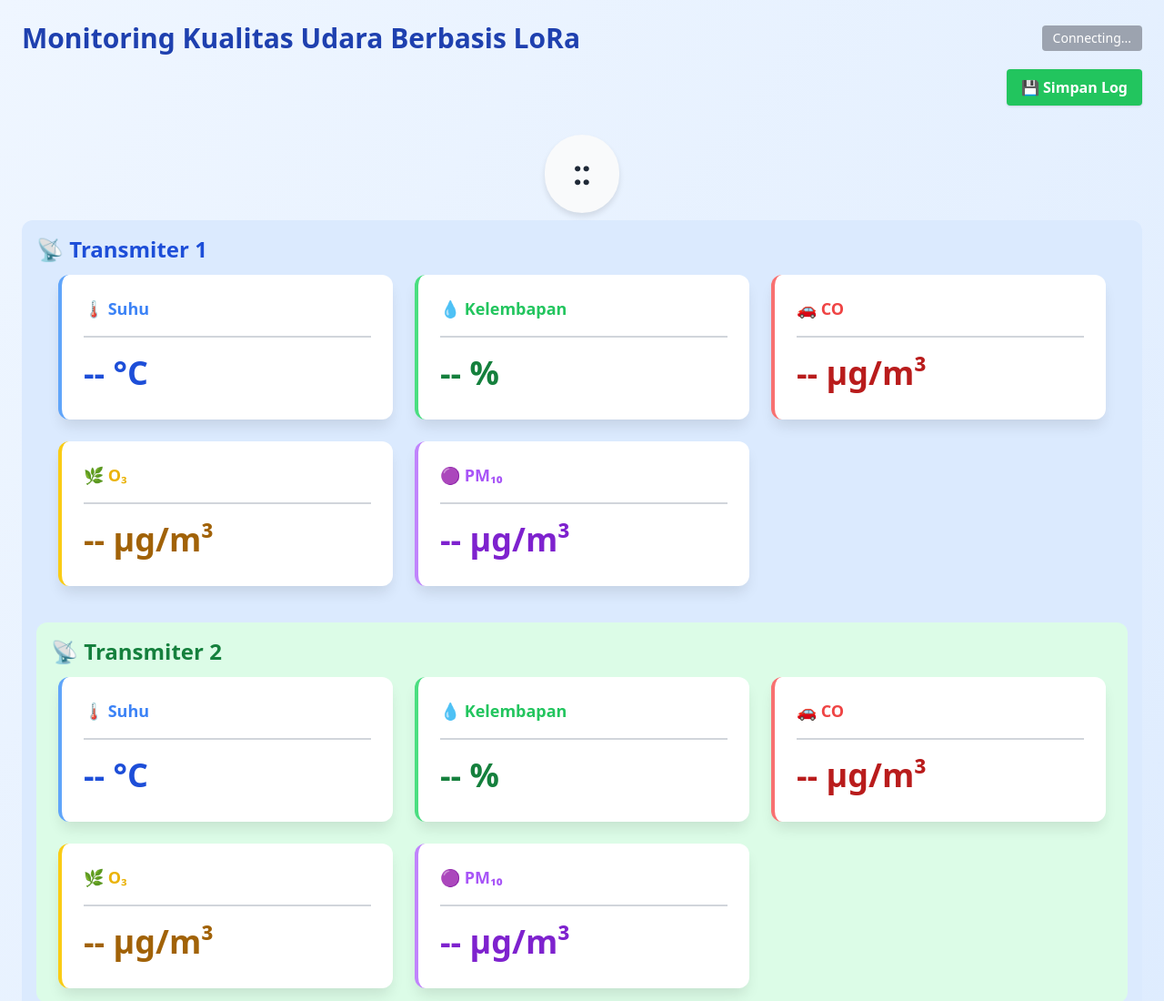
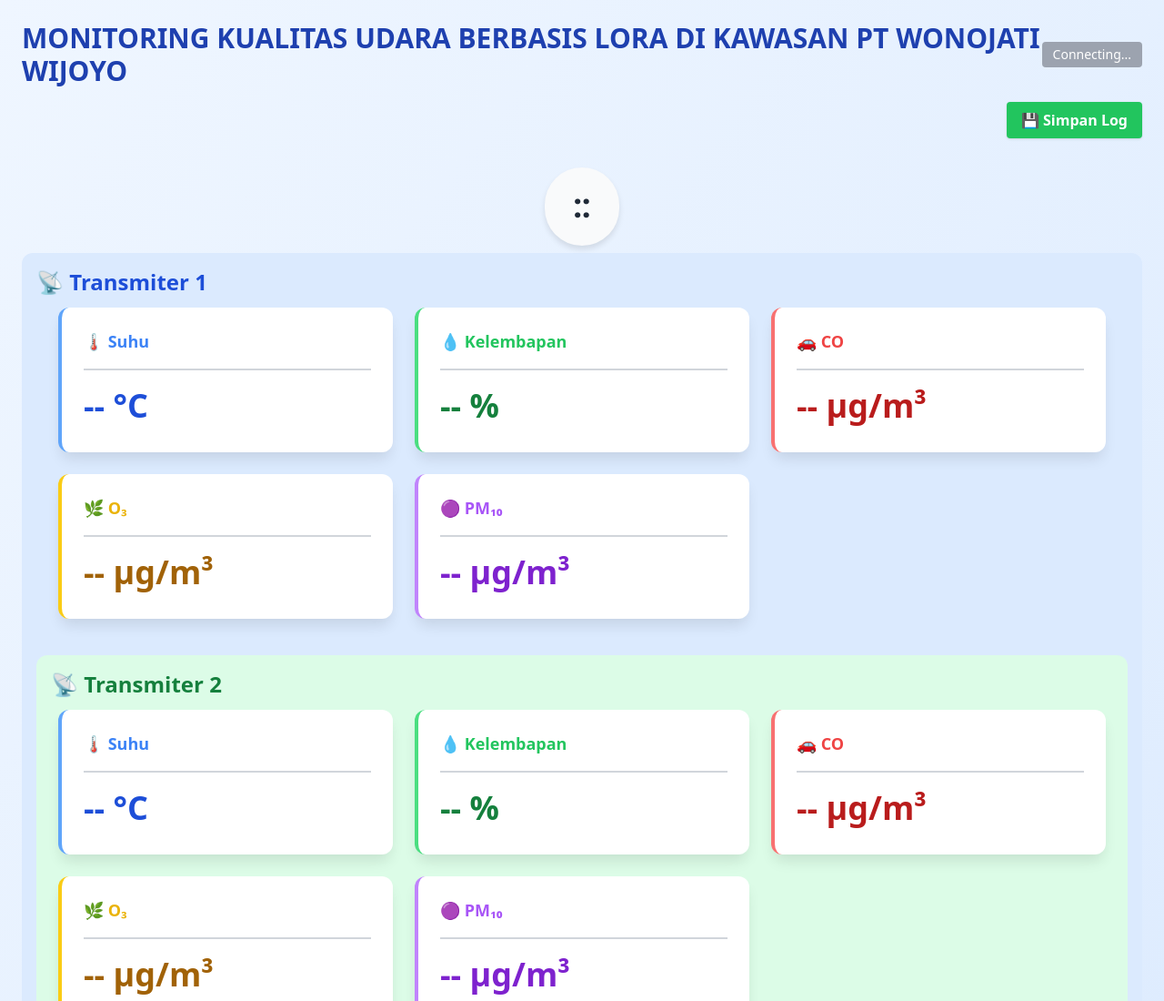
Before and after one commit to Cityzenss/Monitoring_Udara, a plain HTML site: page index.html in a window 1280 px wide. Shown: the top 1100 px of the page at 91% size. Drawn offline with nearby package versions, Linux system fonts and the light colour scheme; a script that the page names is missing.

Commit message:
Update index.html

```diff
--- a/index.html
+++ b/index.html
@@ -16,7 +16,7 @@
 <body class="bg-gradient-to-br from-blue-50 to-blue-100 min-h-screen p-6 font-sans">
     <!-- Header -->
     <div class="flex justify-between items-center mb-4">
-        <h1 class="text-3xl font-bold text-blue-800">Monitoring Kualitas Udara Berbasis LoRa</h1>
+        <h1 class="text-3xl font-bold text-blue-800">MONITORING KUALITAS UDARA BERBASIS LORA DI KAWASAN PT WONOJATI WIJOYO</h1>
         <span id="mqtt-status" class="text-sm px-3 py-1 rounded bg-gray-400 text-white">Connecting...</span>
     </div>
 
```
